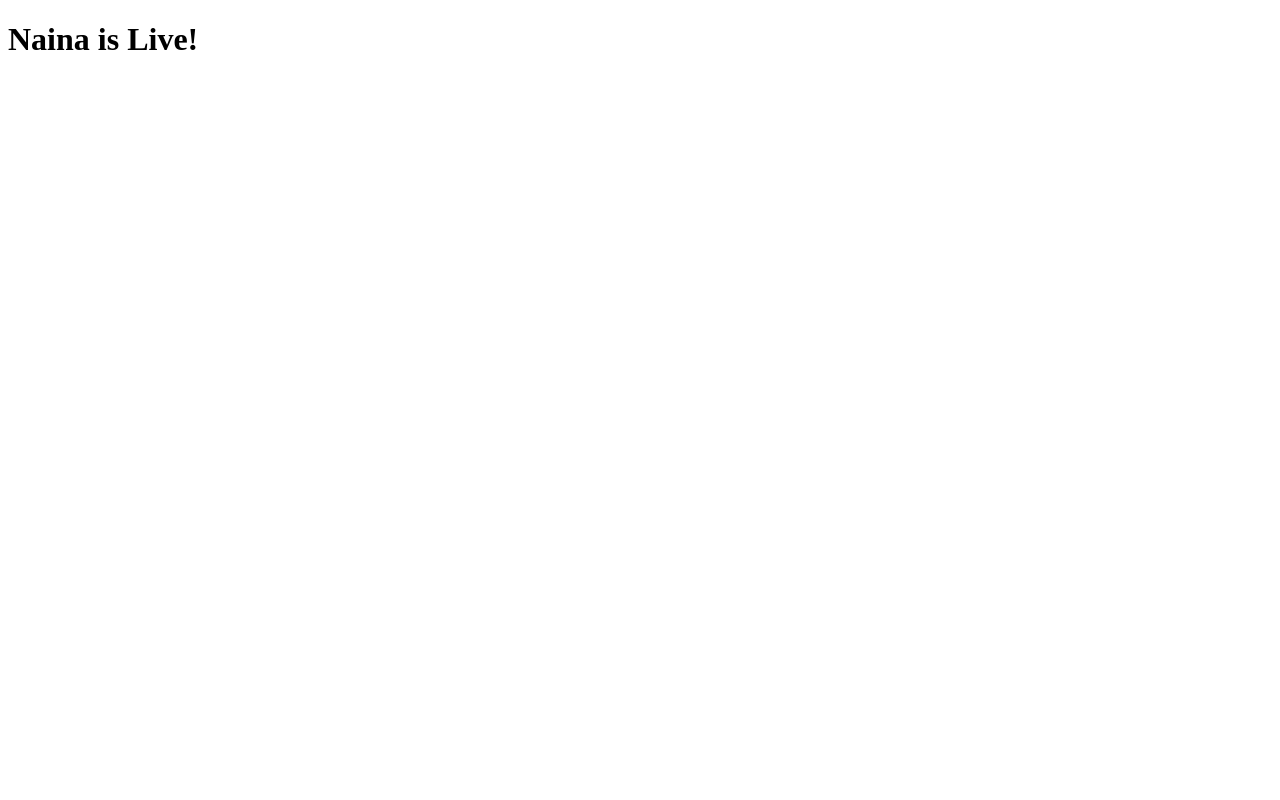
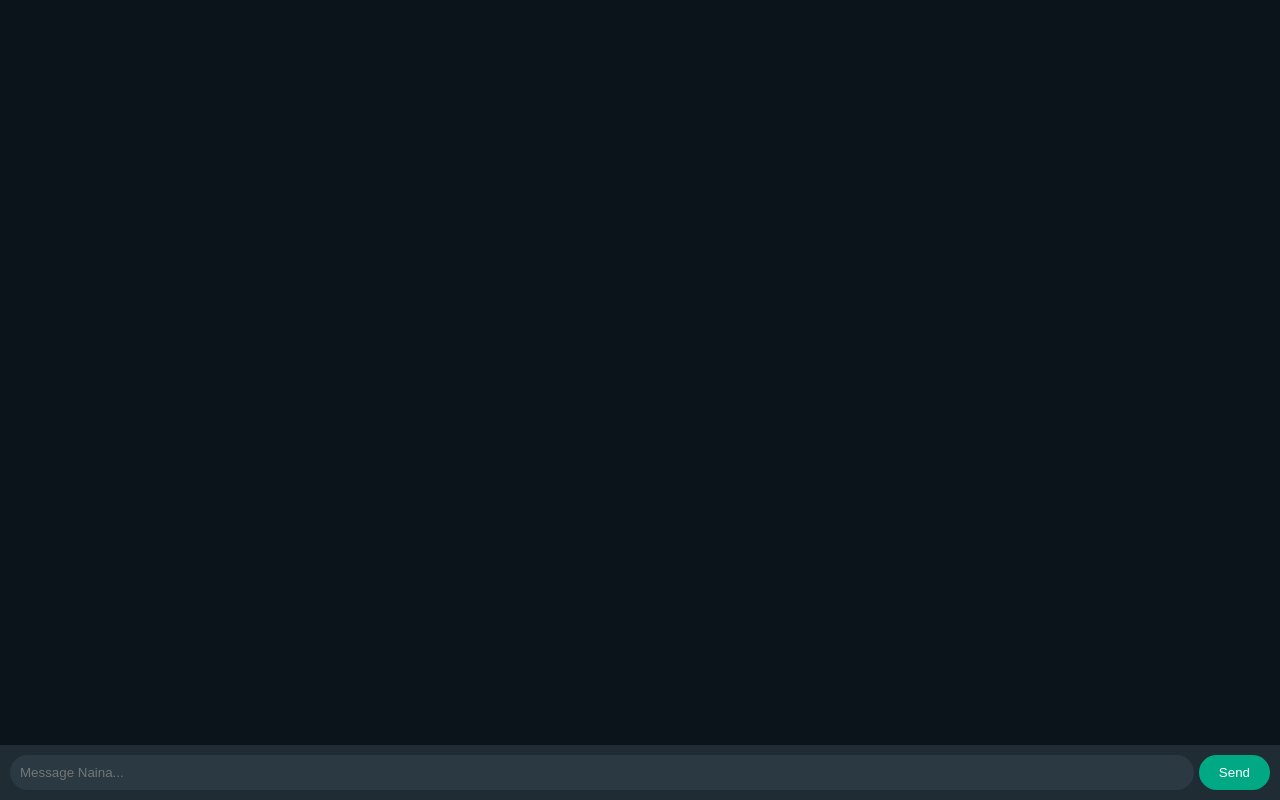
Before and after one commit to armaan-aivalue8/naina, a website: page public/index.html in a window 1280 px wide. Drawn offline with Linux system fonts and the light colour scheme.

Commit message:
Final WhatsApp UI

```diff
--- a/public/index.html
+++ b/public/index.html
@@ -1,7 +1,52 @@
 <!DOCTYPE html>
 <html>
+<head>
+    <meta name="viewport" content="width=device-width, initial-scale=1.0">
+    <style>
+        body { background-color: #0b141a; color: #e9edef; font-family: sans-serif; margin: 0; display: flex; flex-direction: column; height: 100vh; }
+        #chat { flex: 1; padding: 15px; overflow-y: auto; }
+        .naina { background: #202c33; padding: 10px; border-radius: 8px; margin: 10px 0; max-width: 80%; align-self: flex-start; }
+        .user { background: #005c4b; padding: 10px; border-radius: 8px; margin: 10px 0; max-width: 80%; margin-left: auto; text-align: right; }
+        .input-area { background: #202c33; padding: 10px; display: flex; position: sticky; bottom: 0; }
+        input { flex: 1; padding: 10px; background: #2a3942; border: none; border-radius: 20px; color: white; outline: none; }
+        button { background: #00a884; color: white; border: none; padding: 10px 20px; border-radius: 20px; margin-left: 5px; }
+    </style>
+</head>
 <body>
-    <h1>Naina is Live!</h1>
-    <script>console.log("Working");</script>
+    <div id="chat"></div>
+    <div class="input-area">
+        <input type="text" id="inp" placeholder="Message Naina...">
+        <button onclick="send()">Send</button>
+    </div>
+<script>
+async function send() {
+    const inp = document.getElementById('inp');
+    const msg = inp.value;
+    if(!msg) return;
+    document.getElementById('chat').innerHTML += '<div class="user">'+msg+'</div>';
+    inp.value = '';
+    const res = await fetch('/chat', {
+        method: 'POST',
+        headers: {'Content-Type': 'application/json'},
+        body: JSON.stringify({ message: msg, userIp: 'USER_IP' })
+    });
+    const data = await res.json();
+    let reply = data.reply;
+    if(reply.includes('[SHOW_QR]')) {
+        reply = reply.replace('[SHOW_QR]','');
+        document.getElementById('chat').innerHTML += '<div class="naina">Recharge 30rs: <img src="https://api.qrserver.com/v1/create-qr-code/?data=upi://pay?pa=Q57363994@ybl&am=30" width="100"><br><input id="utr" placeholder="UTR..."><button onclick="submitUTR()">Submit</button></div>';
+    }
+    document.getElementById('chat').innerHTML += '<div class="naina">'+reply+'</div>';
+}
+async function submitUTR() {
+    const utr = document.getElementById('utr').value;
+    await fetch('/submit-utr', {
+        method: 'POST',
+        headers: {'Content-Type': 'application/json'},
+        body: JSON.stringify({ utr: utr, ip: 'USER_IP' })
+    });
+    alert("Bheja gaya!");
+}
+</script>
 </body>
 </html>
```
